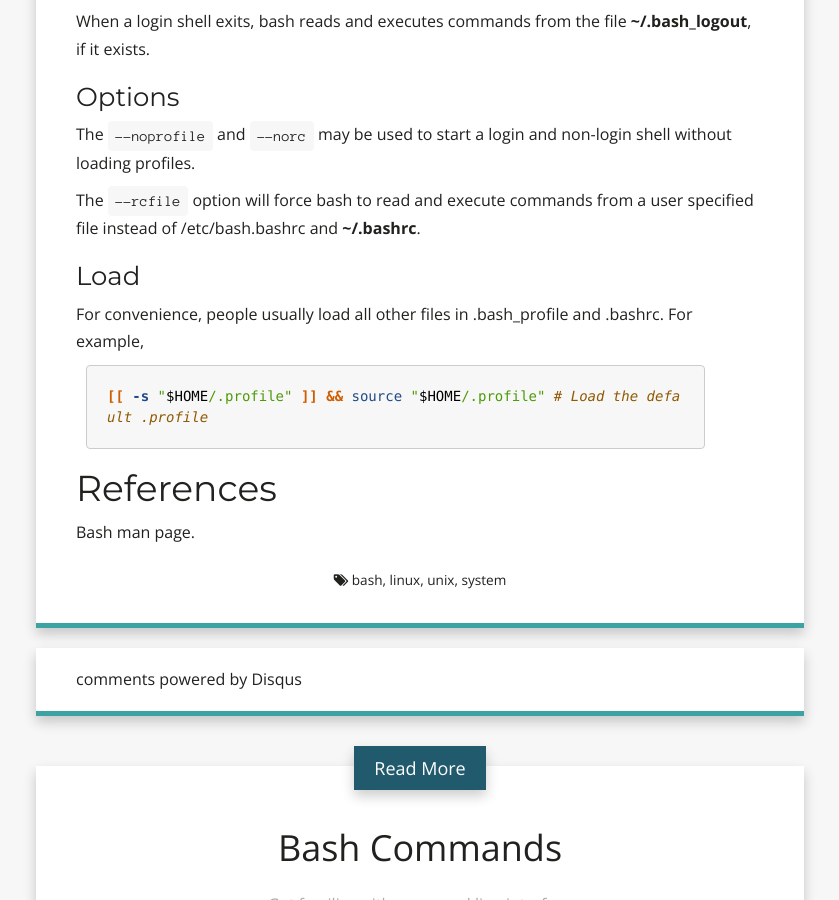
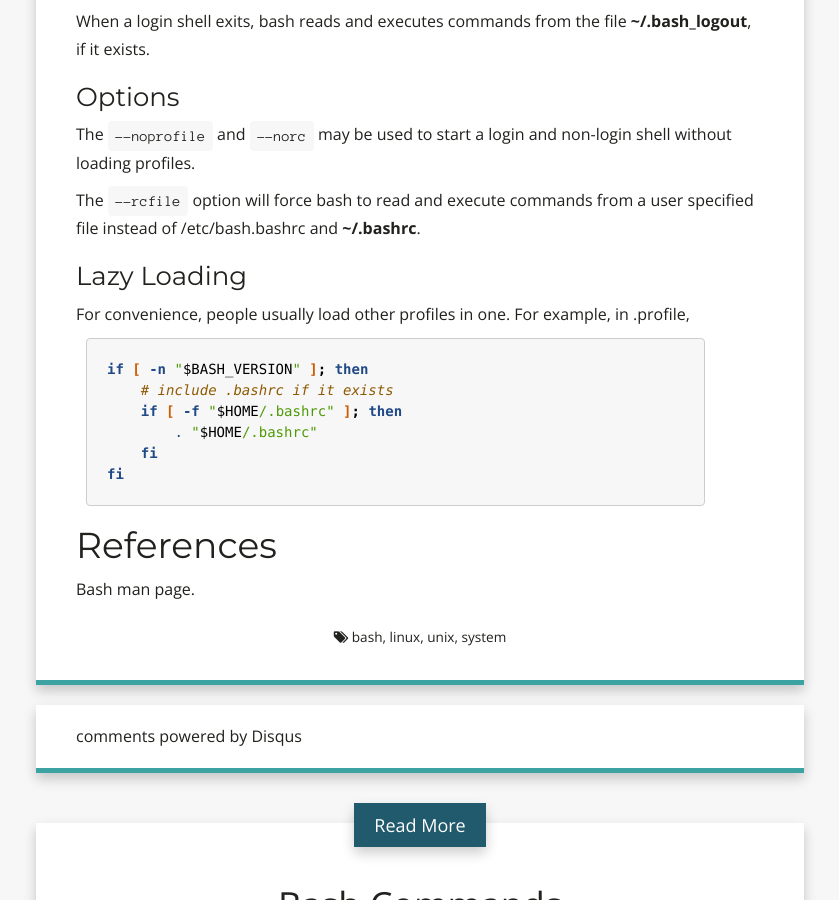
Before and after one commit to yzh503/yzh503.github.io, a Jekyll site: the page built from _posts/2017-05-02-bash-profiles.markdown, in a window 1280 px wide and 900 px high, scrolled down 1075 px. Shown: the whole window, without its empty margins (220-1059 px from the left). Built offline with Jekyll 4.4.1, drawn with Linux system fonts in a browser that asks for light colours; nearby versions of some CDN libraries; comment, search, counter and statistics services are not loaded.

Commit message:
Update 2017-05-02-bash-profiles.markdown

```diff
--- a/_posts/2017-05-02-bash-profiles.markdown
+++ b/_posts/2017-05-02-bash-profiles.markdown
@@ -37,10 +37,15 @@ The `--noprofile` and `--norc` may be used to start a login and non-login shell
 
 The `--rcfile` option will force bash to read and execute commands from a user specified file instead of /etc/bash.bashrc and **~/.bashrc**.
 
-### Load
-For convenience, people usually load all other files in .bash_profile and .bashrc. For example,
+### Lazy Loading
+For convenience, people usually load other profiles in one. For example, in .profile,
 {% highlight shell %}
-[[ -s "$HOME/.profile" ]] && source "$HOME/.profile" # Load the default .profile
+if [ -n "$BASH_VERSION" ]; then
+    # include .bashrc if it exists
+    if [ -f "$HOME/.bashrc" ]; then
+        . "$HOME/.bashrc"
+    fi
+fi
 {% endhighlight %}
 
 # References
```
